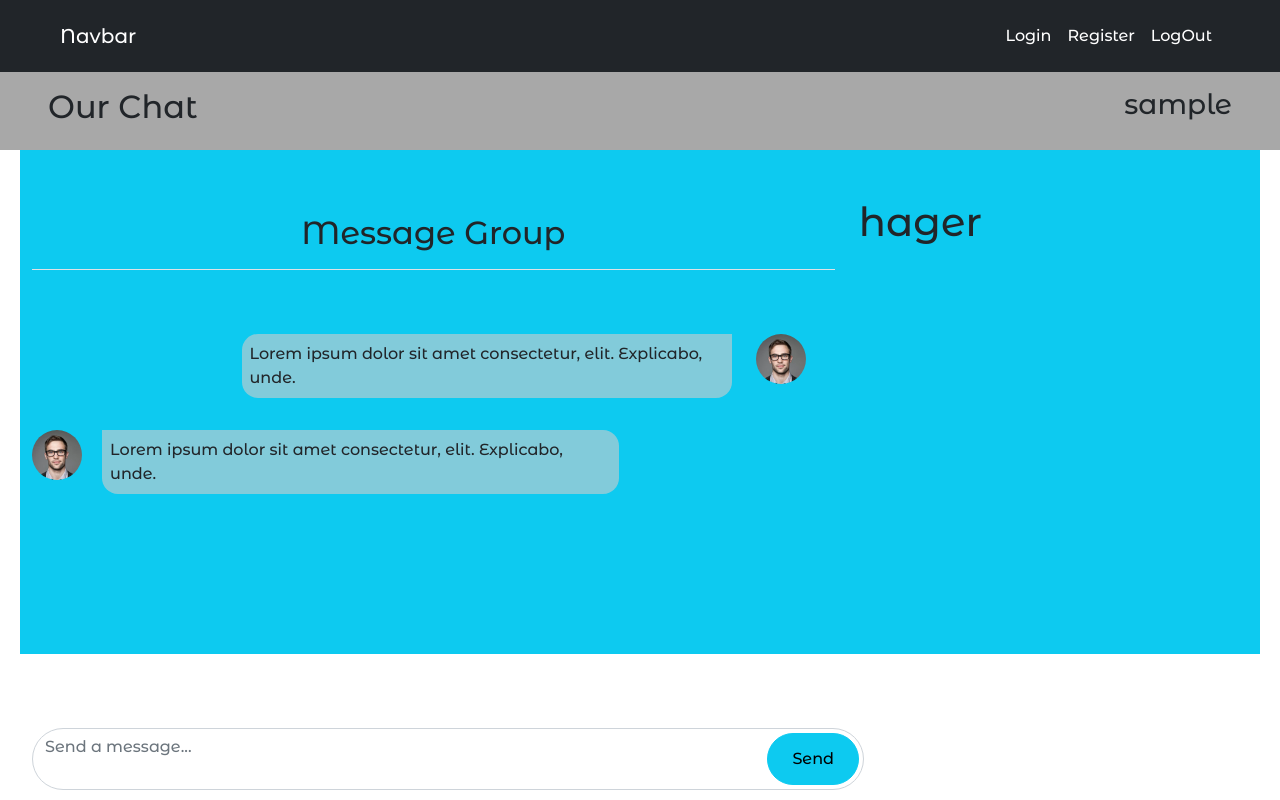
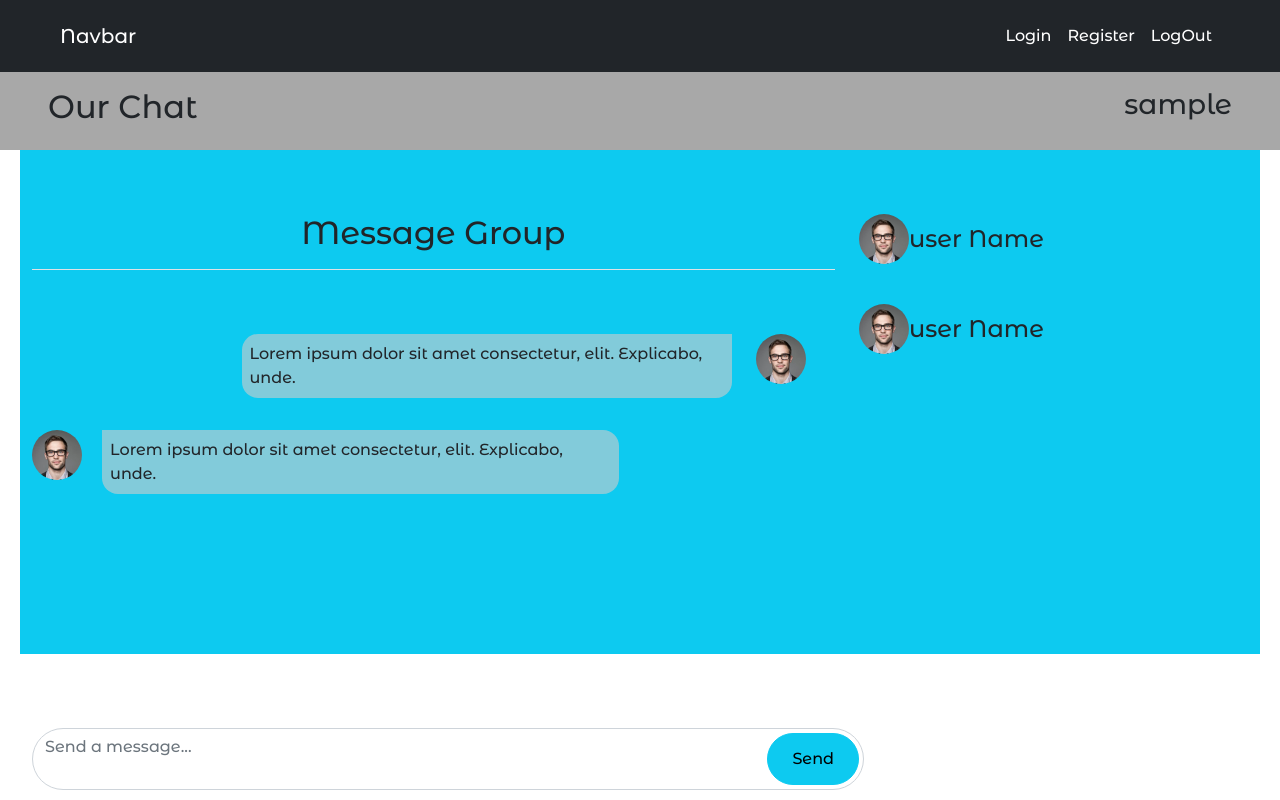
Before and after one commit to MohammedNeana/our-chat, a React (Create React App) app: page / in a window 1280 px wide. Built offline with nearby package versions, Linux system fonts and the light colour scheme; sample sign-in values are in the browser's storage.

Commit message:
active-users

```diff
--- /dev/null
+++ b/src/Components/ActiveUsers/ActiceUsers.jsx
@@ -0,0 +1,31 @@
+import React from 'react'
+import activeUserImg from '../../images/testimonial-2.jpg'
+import style from './style.module.css'
+
+
+export default function ActiceUsers() {
+    return <>
+        <ul className='list-unstyled'>
+            <li>
+                <div className="row align-items-center mb-2">
+                    <div className="col-1">
+                    <img src={activeUserImg} className={`${style.activeUserImg} my-3 rounded-circle me-3`} alt="" />
+                    </div>
+                    <div className="col-9 ms-3">
+                        <h4 className='my-3'>user Name</h4>
+                    </div>
+                </div>
+            </li>
+            <li>
+                <div className="row align-items-center mb-2">
+                    <div className="col-1">
+                    <img src={activeUserImg} className={`${style.activeUserImg} my-3 rounded-circle me-3`} alt="" />
+                    </div>
+                    <div className="col-9 ms-3">
+                        <h4 className='my-3'>user Name</h4>
+                    </div>
+                </div>
+            </li>
+        </ul>
+    </>
+}
--- /dev/null
+++ b/src/Components/ActiveUsers/style.module.css
@@ -0,0 +1,4 @@
+.activeUserImg{
+    width: 50px;
+    height: 50px;
+}
--- a/src/Components/Home/Home.jsx
+++ b/src/Components/Home/Home.jsx
@@ -4,6 +4,7 @@ import style from './Home.module.css'
 import MessageCard from '../RecivedMessage/RecivedMessage'
 import SendMessage from '../SendMessage/SendMessage'
 import TextBox from '../TextBox/TextBox'
+import ActiceUsers from '../ActiveUsers/ActiceUsers'
 
 export default function Home() {
     const userName = localStorage.getItem('userName')
@@ -25,7 +26,7 @@ export default function Home() {
 
                 </div>
                 <div className="col-lg-4">
-                    <h1>hager</h1>
+                    <ActiceUsers/>
                 </div>
             </div>
             <div className="row mx-2 bg-info py-5">
```
